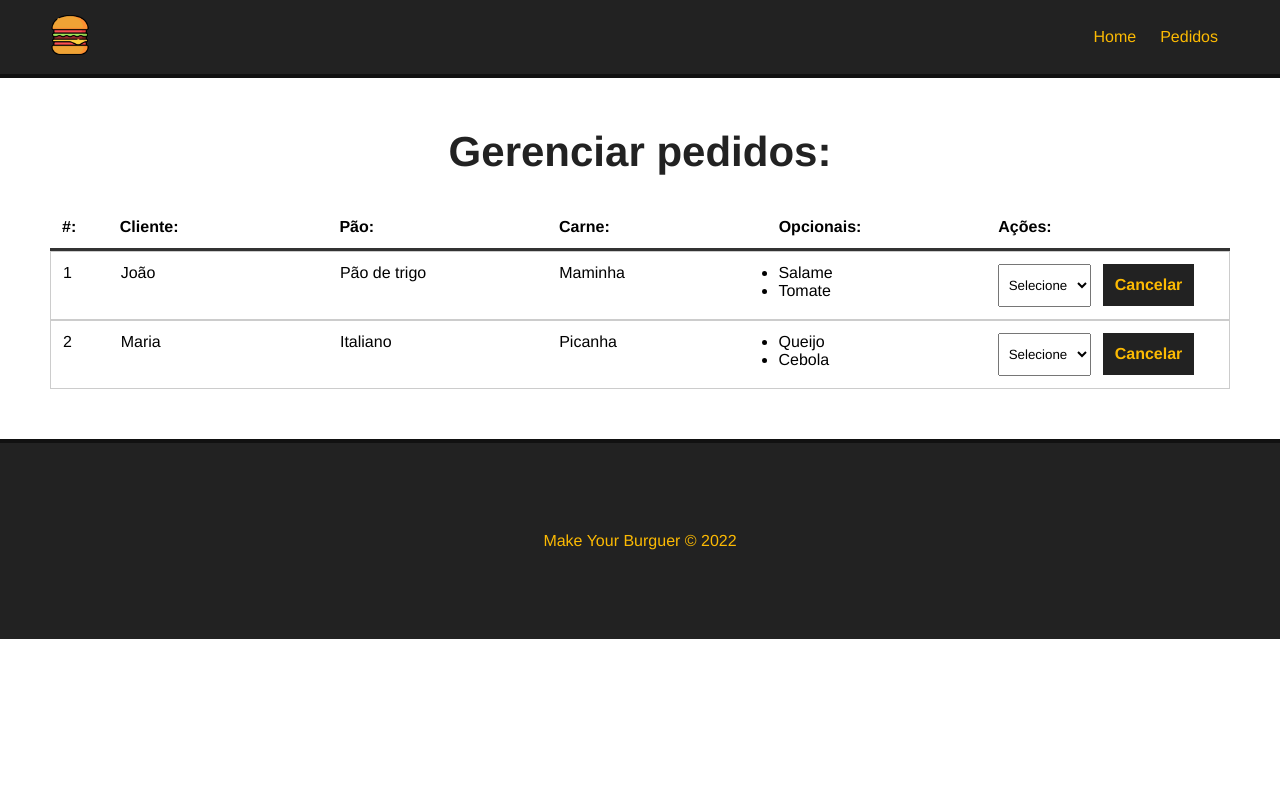
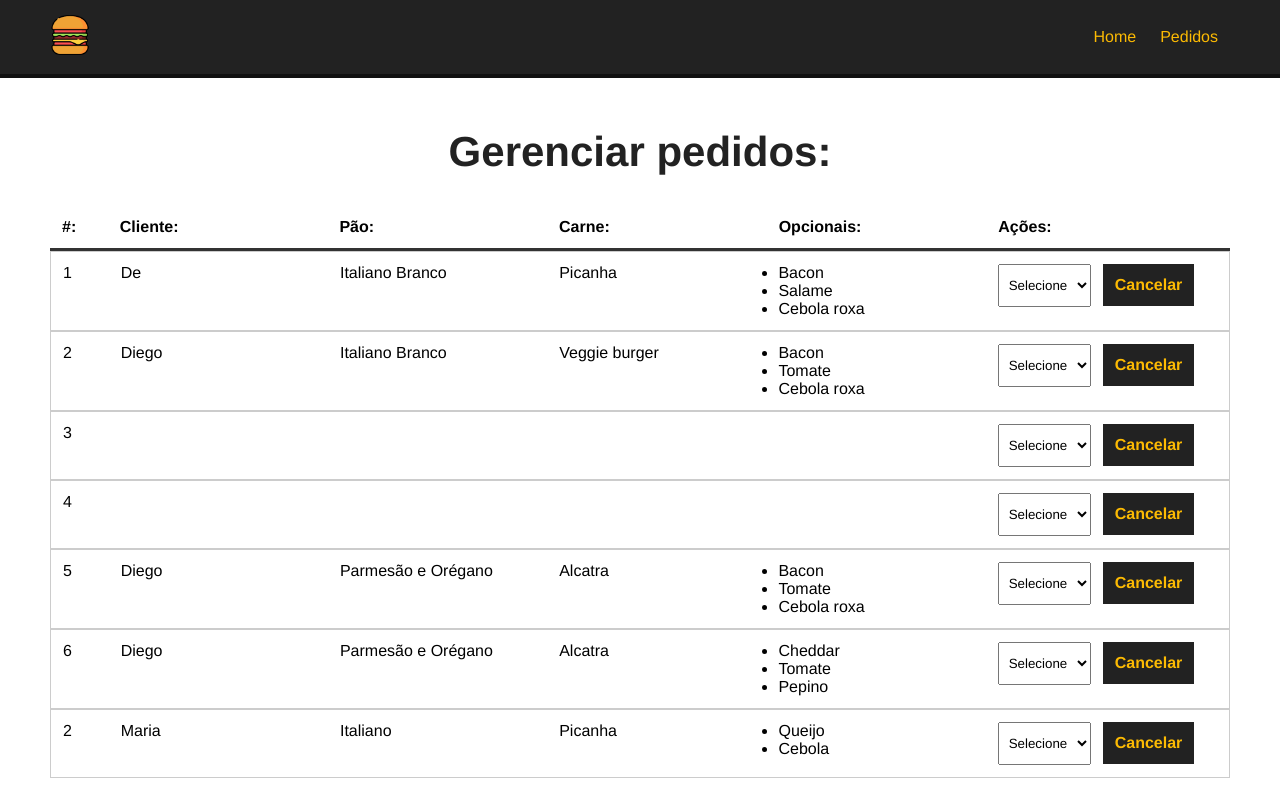
Before and after one commit to Diego-goes/3_make_your_burger, a Vue app: page /pedidos in a window 1280 px wide. Shown: the top 800 px of the page. Built offline with nearby package versions, Linux system fonts and the light colour scheme; data requests are answered from the project's data file.

Commit message:
Resgate de pedidos do banco

```diff
--- a/src/components/Dashboard.vue
+++ b/src/components/Dashboard.vue
@@ -11,15 +11,14 @@
         </div>
     </div>
     <div id="burger-table-row">
-        <div class="burger-table-row">
-            <div class="order-number">1</div>
-            <div>João</div>
-            <div>Pão de trigo</div>
-            <div>Maminha</div>
+        <div class="burger-table-row" v-for="burger in burgers" :key="burger.id" >
+            <div class="order-number">{{burger.id}}</div>
+            <div>{{burger.nome}}</div>
+            <div>{{burger.pao}}</div>
+            <div>{{burger.carne}}</div>
             <div>
                 <ul>
-                    <li>Salame</li>
-                    <li>Tomate</li>
+                    <li v-for="(opcional, index) in burger.opcionais" :key="index" >{{opcional}}</li>
                 </ul>
             </div>
             <div>
@@ -53,7 +52,25 @@
 
 <script>
 export default {
-    name: "Dashboard"
+    name: "Dashboard",
+    data(){
+        return{
+            burgers: null,
+            burger_id: null,
+            status: []
+        }
+    },
+    methods: {
+        async getPedidos(){
+            const req = await fetch('http://localhost:3000/burgers')
+            const data = await req.json()
+            this.burgers = data
+            // Resgatar Status
+        }
+    },
+    mounted(){
+        this.getPedidos()
+    }
 }
 </script>
 
```
